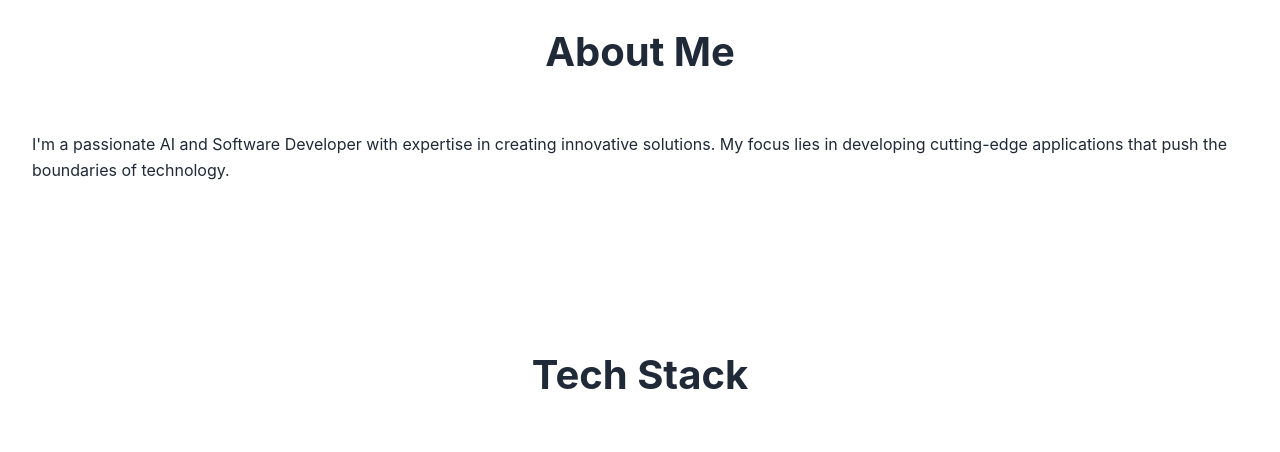
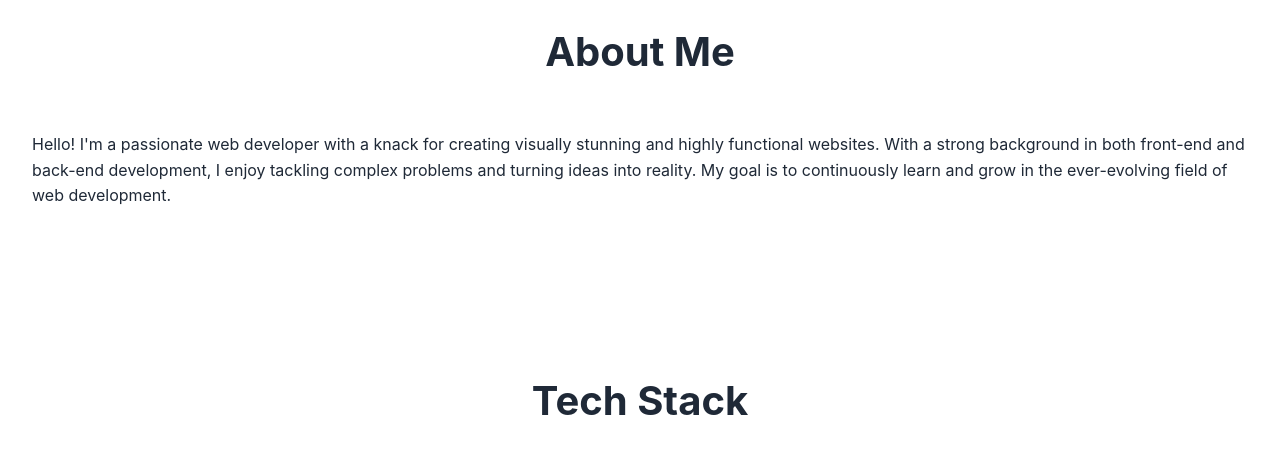
Before and after one commit to SHADY-AK/my-portfolio, a plain HTML site: page index.html in a window 1280 px wide. Shown: the part 860-1312 px from the top of the page. Drawn offline with nearby package versions, Linux system fonts and the light colour scheme.

Commit message:
Update index.html

```diff
--- a/index.html
+++ b/index.html
@@ -45,8 +45,8 @@
     <section id="about" class="about">
         <h2 data-aos="fade-up">About Me</h2>
         <div class="about-content" data-aos="fade-up">
-            <p>I'm a passionate AI and Software Developer with expertise in creating innovative solutions.
-               My focus lies in developing cutting-edge applications that push the boundaries of technology.</p>
+            <p>Hello! I'm a passionate web developer with a knack for creating visually stunning and highly functional websites. With a strong background in both front-end and back-end development, I enjoy tackling complex problems and turning ideas into reality. My goal is to continuously learn and grow in the ever-evolving field of web development.
+            </p>
         </div>
     </section>
 
```
